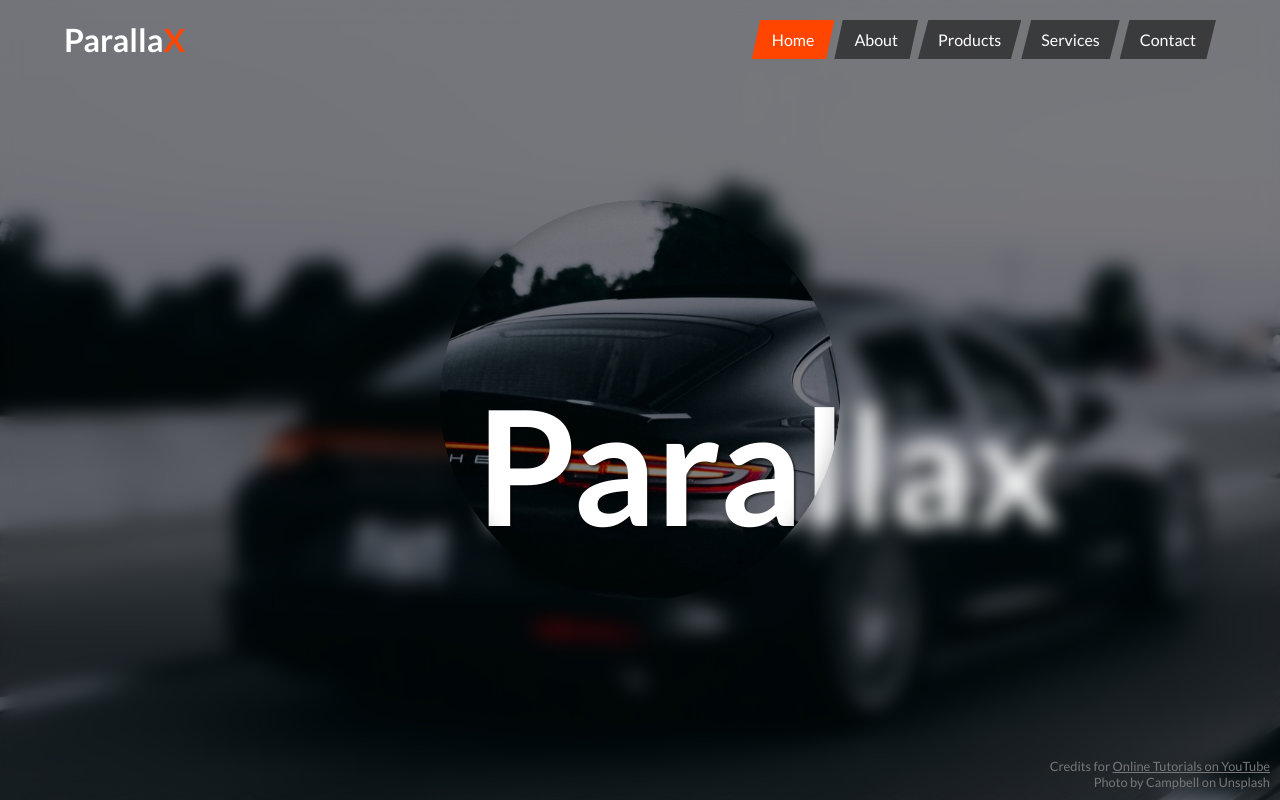
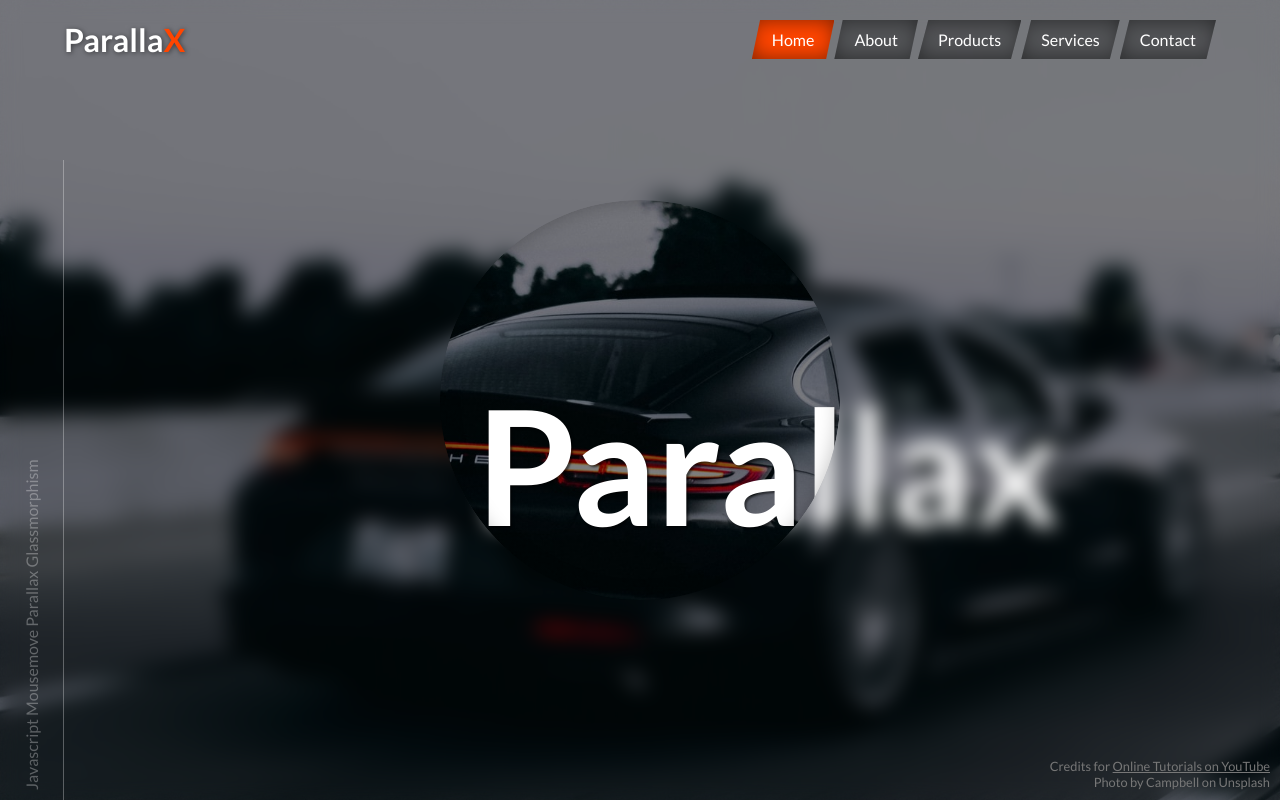
Before and after one commit to framorim1987/Parallax, a plain HTML site: page index.html in a window 1280 px wide. Drawn offline with Linux system fonts and the light colour scheme.

Commit message:
aside creation

```diff
--- /dev/null
+++ b/css/aside.css
@@ -0,0 +1,17 @@
+aside {
+    width: 5%;
+    height: 80vh;
+    position: absolute;
+    bottom: 0;
+    left: 0;
+    color: rgba(255, 255, 255, .3);
+    display: flex;
+    justify-content: center;
+    border-right: 1px solid rgba(255, 255, 255, .3);
+}
+
+aside p {
+    padding: 10px;
+    writing-mode: vertical-rl;
+    transform: rotate(180deg);
+}
--- a/css/header.css
+++ b/css/header.css
@@ -22,6 +22,7 @@ header nav a{
 
 header nav a h1{
     font-size: 2em;
+    text-shadow: 1px 1px 5px rgba(0, 0, 0, .5);
 }
 
 header nav a h1 span{
@@ -36,9 +37,10 @@ header nav ul {
 header nav ul li a{
     display: inline-block;
     padding: 10px 20px;
-    background-color: rgba(0, 0, 0, .5);
+    background-color: rgba(0, 0, 0, .3);
     transition: .3s;
     clip-path: polygon(10% 0, 100% 0, 90% 100%, 0 100%);
+    box-shadow: inset 0 0 20px rgba(0, 0, 0, .5);
 }
 
 header nav ul li a:hover, .active {
--- a/index.html
+++ b/index.html
@@ -5,6 +5,7 @@
     <meta name="viewport" content="width=device-width, initial-scale=1.0">
     <link rel="stylesheet" href="css/style.css">
     <link rel="stylesheet" href="css/header.css">
+    <link rel="stylesheet" href="css/aside.css">
     <link rel="preconnect" href="https://fonts.gstatic.com">
     <link href="https://fonts.googleapis.com/css2?family=Lato:wght@300;400;700&display=swap" rel="stylesheet">
     <title>Parallax</title>
@@ -32,6 +33,7 @@
             </ul>
         </nav>
     </header>
+
     <section>
         <div class="imgBX">
             <h2 class="text">Parallax</h2>
@@ -46,6 +48,10 @@
         </div>
     </section>
 
+    <aside>
+        <p>Javascript Mousemove Parallax Glassmorphism</p>
+    </aside>
+
     <script src="./js/main.js"></script>
 </body>
 </html>
```
